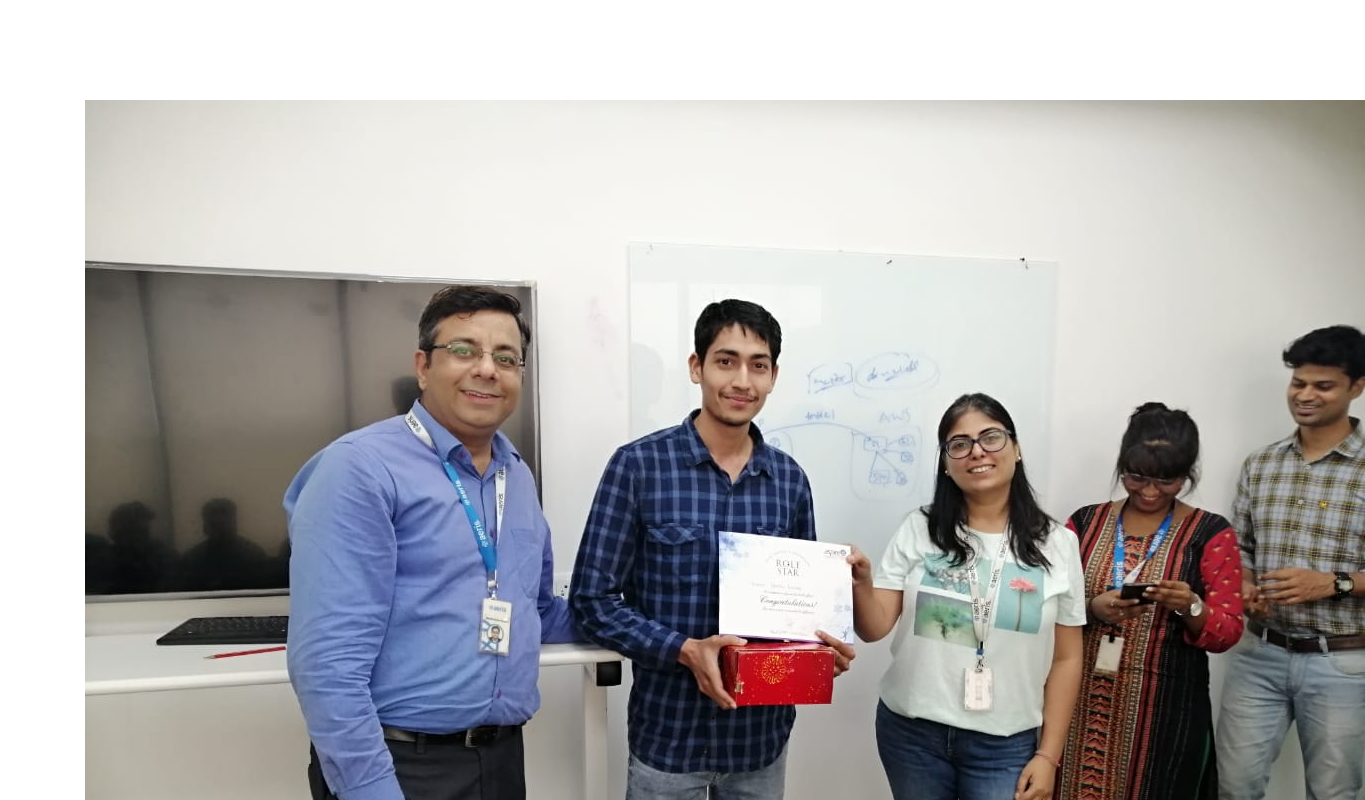
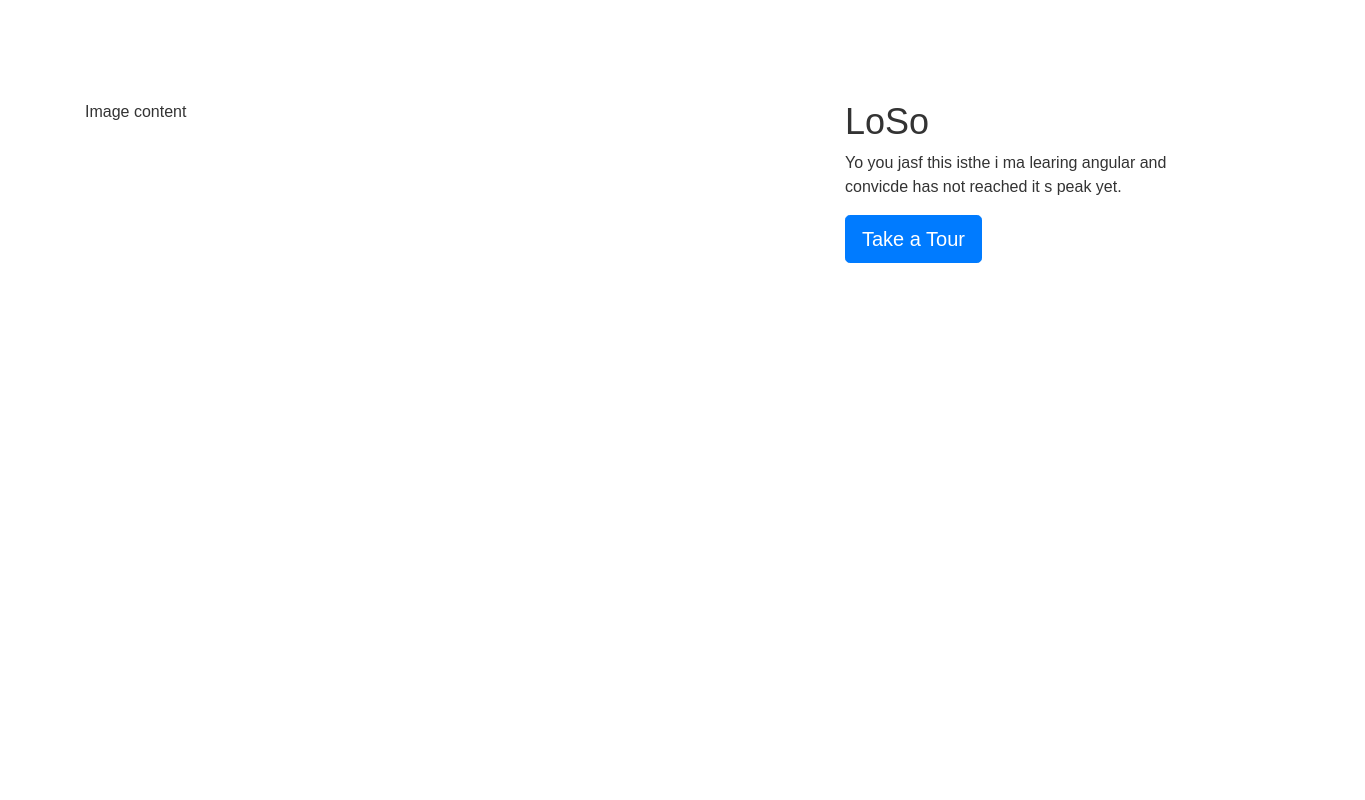
Before and after one commit to nrj179/simple-web-app, a plain HTML site: page index.html in a window 1280 px wide. Shown: the top 800 px of the page, 1365 px wide, since content can reach past the window. Drawn offline with Linux system fonts and the light colour scheme.

Commit message:
adding bootstrap grid

```diff
--- a/index.html
+++ b/index.html
@@ -4,9 +4,15 @@
     <head>
 
         <title>small business page</title>
+<!--        <link rel="stylesheet" href="https://stackpath.bootstrapcdn.com/bootstrap/4.4.1/css/bootstrap.min.css" integrity="sha384-Vkoo8x4CGsO3+Hhxv8T/Q5PaXtkKtu6ug5TOeNV6gBiFeWPGFN9MuhOf23Q9Ifjh" crossorigin="anonymous">-->
         <link rel="stylesheet" type="text/css" href="css/bootstrap.min.css">
         <link rel="stylesheet" type="text/css" href="css/style.css">
 
+<!--
+        <script src="https://code.jquery.com/jquery-3.4.1.slim.min.js" integrity="sha384-J6qa4849blE2+poT4WnyKhv5vZF5SrPo0iEjwBvKU7imGFAV0wwj1yYfoRSJoZ+n" crossorigin="anonymous"></script>
+    <script src="https://cdn.jsdelivr.net/npm/popper.js@1.16.0/dist/umd/popper.min.js" integrity="sha384-Q6E9RHvbIyZFJoft+2mJbHaEWldlvI9IOYy5n3zV9zzTtmI3UksdQRVvoxMfooAo" crossorigin="anonymous"></script>
+    <script src="https://stackpath.bootstrapcdn.com/bootstrap/4.4.1/js/bootstrap.min.js" integrity="sha384-wfSDF2E50Y2D1uUdj0O3uMBJnjuUD4Ih7YwaYd1iqfktj0Uod8GCExl3Og8ifwB6" crossorigin="anonymous"></script>
+-->
         <script src="js/jquery-3.5.0.js"></script>
         <script src="js/bootstrap.min.js"></script>
 
@@ -24,10 +30,11 @@
         <header>
             <div class="container">
                 <div class="row">
-                    <div class="col" >
-                        <img class="img-responsive img-rounded" src="images/4.jpg" alt="small business page">
+                    <div class="col-md-8" >
+<!--                        <img class="img-responsive img-rounded" src="images/4.jpg" alt="small business page">-->
+                        <p>Image content</p>
                     </div>
-                    <div class="col">
+                    <div class="col-md-4">
                         <h2>LoSo</h2>
                         <p>Yo you jasf this isthe i ma learing angular and convicde has not reached it s peak yet.</p>
                         <a href="#" class="btn btn-primary btn-lg"> Take a Tour</a>
```
